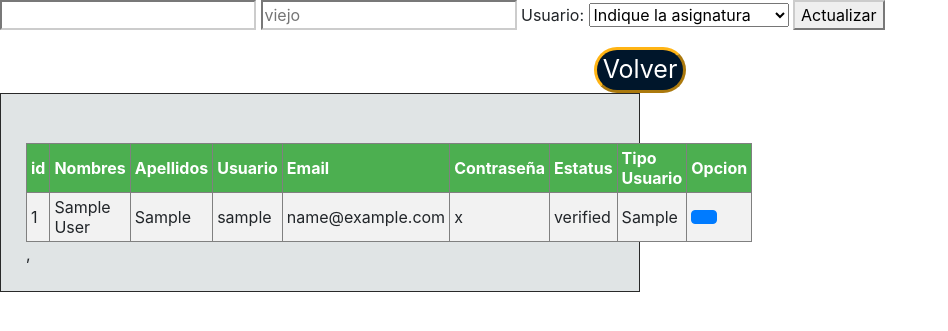
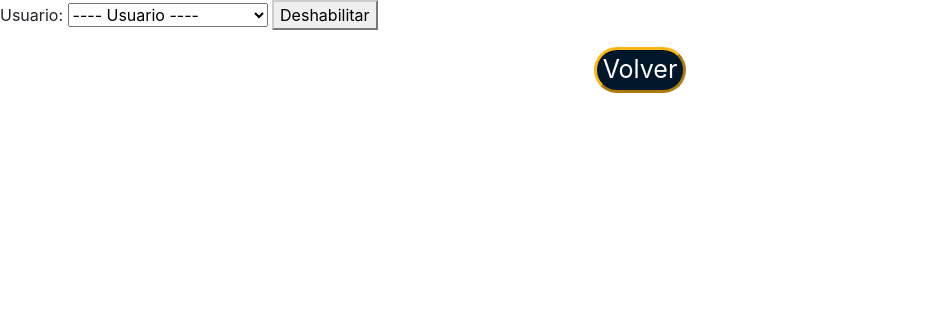
Before and after one commit to fisalazarm/DuocAPP, a PHP site: page /eliminarUsuarios.php in a window 1280 px wide. Shown: the part 151-482 px from the top of the page, without its empty margins (0-948 px from the left). Run offline with PHP 8.4, Linux system fonts and the light colour scheme; tables that the repository leaves empty or names only in its code hold one stand-in row (values such as "Sample post"); data that the repository does not hold is empty.

Commit message:
eliminarUsuariosV

```diff
--- a/eliminarUsuarios.php
+++ b/eliminarUsuarios.php
@@ -11,55 +11,24 @@ error_reporting(E_ALL ^ E_NOTICE);
 /*
     $sql = "DELETE FROM usertable WHERE id = 4";*/
 ?>
-<style>
-table {
-    border-collapse: collapse;
-    width: 100%;
-}
-th, td {
-    text-align: left;
-    padding: 4px;
-}
-tr:nth-child(even){background-color: #f2f2f2}
-th {
-    background-color: #4CAF50;
-    color: white;
-}
-.main-wrapper{
-	width:50%;
-
-	background:#E0E4E5;
-	border:1px solid #292929;
-	padding:25px;
-}
-hr {
-    margin-top: 5px;
-    margin-bottom: 5px;
-    border: 0;
-    border-top: 1px solid #eee;
-}
-</style>
 
 
-<form action="eliminar.php" method="post">
-        <input type="text" name="nuevo">
-        <input type="text" name="" placeholder="viejo">
+<form action="actualizarUsuario.php" method="post">
 
         <td>Usuario:</td>
             <select name="viejo" class="form-select form-select-lg mb-1" id="SelectPregunta" required>
-                        <option selected hidden value="" required>Indique la asignatura</option>
+                <option selected hidden value="" required>---- Usuario ----</option>
                     <?php
                         $result = $con->query("select * FROM usertable");
                             while ($row = $result->fetch_assoc())
                             {
-                                        echo "<option required value='".$row['nombres']."'>".$row['username']." </option>";
+                                echo "<option required value='".$row['id']."'>".$row['username']." </option>";
                             }
-
                     ?>
             </select>
-                </td>
 
-            <input type="submit" value="Actualizar">
+
+            <input type="submit" value="Deshabilitar">
 
     </form>
 
@@ -72,59 +41,6 @@ hr {
 <br>
 
 
-<table border="1" width="50%">
-	<tr>
-        <th width="41%">id</th>
-		<th width="41%">Nombres</th>
-		<th width="50%">Apellidos</th>
-        <th width="50%">Usuario</th>
-        <th width="50%">Email</th>
-        <th width="100%">Contraseña</th>
-        <th width="50%">Estatus</th>
-        <th width="100%">Tipo Usuario</th>
-		<th width="9%">Opcion</th>
-	</tr>
-<?php
-
-	$sql = "select * from usertable";
-	$result =mysqli_query($con,$sql);
-	while($usuario=mysqli_fetch_array($result))
-                        {
-
-                    ?>
-	<tr>
-        <td><?php echo $usuario['id']?></td>
-        <td><?php echo $usuario['nombres']?></td>
-        <td><?php echo $usuario['apellidos']?></td>
-        <td><?php echo $usuario['username']?></td>
-        <td><?php echo $usuario['email']?></td>
-        <td><?php echo $usuario['password']?></td>
-        <td><?php echo $usuario['status']?></td>
-        <td><?php echo $usuario['tipo_usuario']?></td>
-		<td>
-   <a class="btn btn-primary" href="eliminar.php?id=<?php echo $row->id;?>"><i class="fa fa-trash-o fa-lg" aria-hidden="true"></i></a>
-        </td>
-	</tr>
-	<?php } ?>
-</table>,
-</div>
-<?php
-
-
-function delete($tblname,$field_id,$id){ //Funcion para borrar registros
-
-    $sql = "DELETE FROM usertable WHERE id = '$idU'";
-	return db_query($sql);
-}
-
-function select_id($tblname,$field_name,$field_id){
-	$sql = "Select * from ".$tblname." where ".$field_name." = ".$field_id."";
-	$db=db_query($sql);
-	$GLOBALS['row'] = mysqli_fetch_object($db);
-
-	return $sql;
-}
-?>
 
 
 
```
Also changed, not shown: actualizarUsuario.php (added, +21 -0 lines), eliminar.php (deleted, +0 -17 lines). Lines whose indentation alone changed are shown as unchanged.
